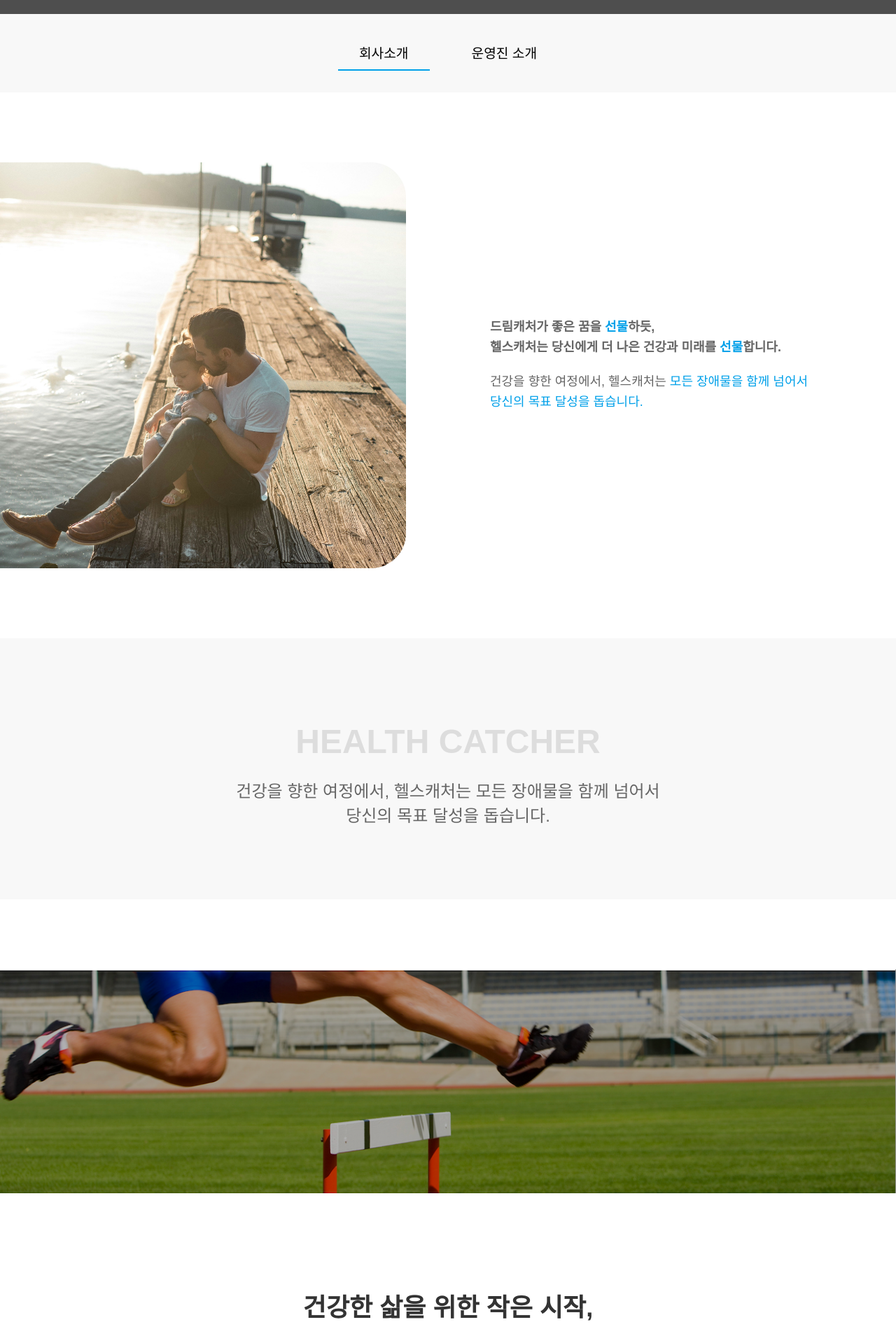
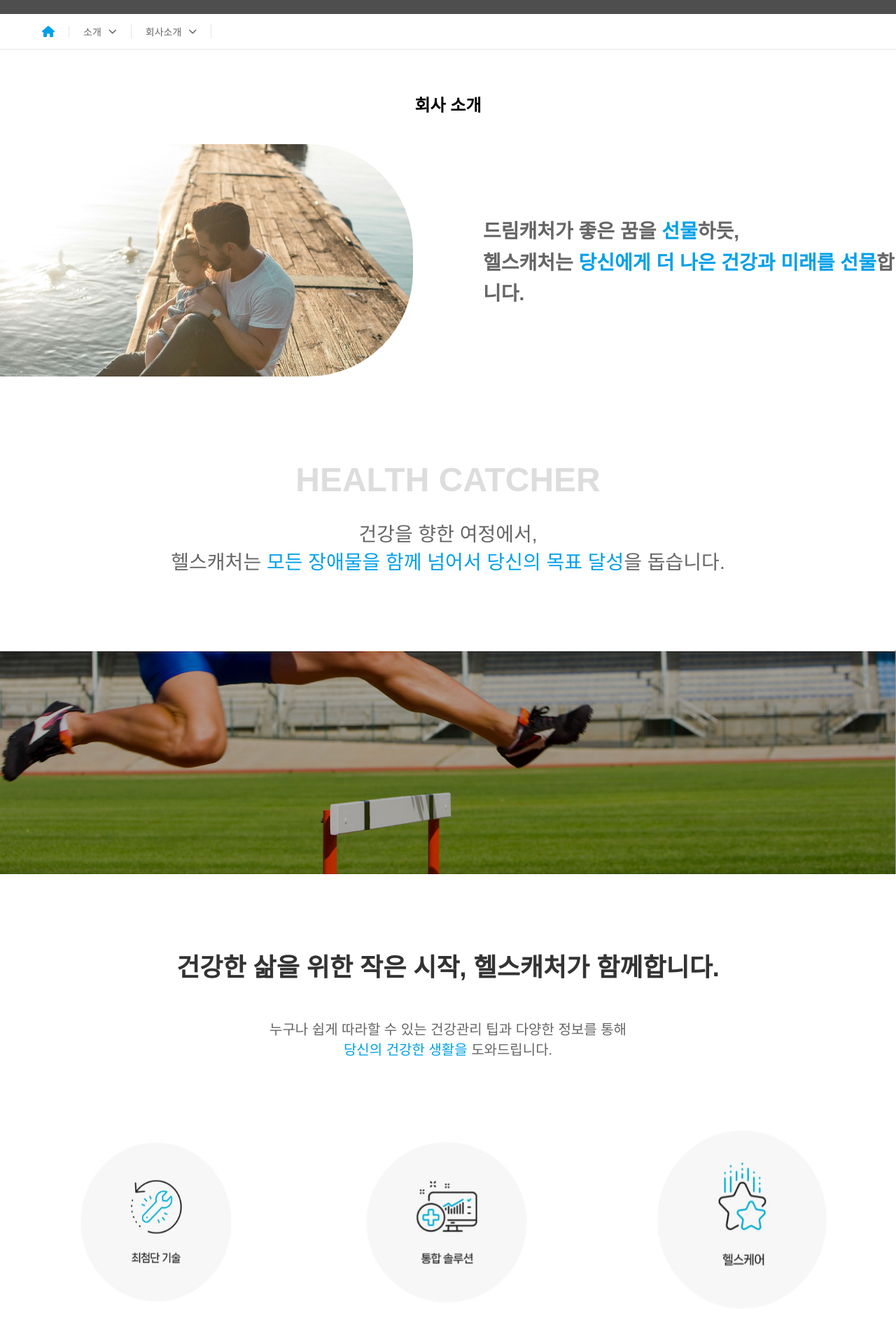
Before and after one commit to ByuN0-0/healthcatcher-web, a Vue app: page /about in a window 1280 px wide. Shown: the part 380-2279 px from the top of the page at 70% size. Built offline with nearby package versions, Linux system fonts and the light colour scheme; grey boxes are pictures that could not be loaded; a web font is replaced by a local one.

Commit message:
chore : 소개 페이지 디자인 수정

```diff
--- a/index.html
+++ b/index.html
@@ -3,6 +3,7 @@
   <head>
     <meta charset="UTF-8">
     <link rel="icon" href="/favicon.ico">
+    <link rel="stylesheet" href="https://cdnjs.cloudflare.com/ajax/libs/font-awesome/6.5.1/css/all.min.css">
     <meta name="viewport" content="width=device-width, initial-scale=1.0">
     <title>Vite App</title>
   </head>
--- a/src/components/about/CompanyIntroduction.vue
+++ b/src/components/about/CompanyIntroduction.vue
@@ -1,9 +1,10 @@
 <template>
   <section class="company-introduction">
+    <!-- 회사 소개 내용 -->
     <div class="intro-content">
       <div class="image-container">
         <div class="intro-image-wrapper">
-            <img :src="require('@/assets/introductionimage1.jpg')" alt="회사소개 이미지" class="intro-image" />
+          <img src="@/assets/introductionimage1.jpg" alt="회사소개 이미지" class="intro-image" />
         </div>
       </div>
       <div class="text-content">
@@ -12,15 +13,24 @@
           헬스캐처는 당신에게 더 나은 건강과 미래를 <span class="highlight">선물</span>합니다.
         </p>
         <p>
-            건강을 향한 여정에서, 헬스캐처는 <span class="highlight">모든 장애물을 함께 넘어서 당신의 목표 달성을 돕습니다.</span>
+          건강을 향한 여정에서, 헬스캐처는 <span class="highlight">모든 장애물을 함께 넘어서<br />
+          당신의 목표 달성을 돕습니다.</span>
         </p>
       </div>
     </div>
+
     <div class="highlight-background">
       <h1>HEALTH CATCHER</h1>
-        <p>건강을 향한 여정에서, 헬스캐처는 모든 장애물을 함께 넘어서 당신의 목표 달성을 돕습니다.</p>
+      <p>
+        건강을 향한 여정에서, 헬스캐처는 모든 장애물을 함께 넘어서<br />
+        당신의 목표 달성을 돕습니다.
+      </p>
     </div>
-      <img :src="require('@/assets/introductionimage2.jpg')" alt="운동 이미지" class="athlete-image" />
+
+    <img src="@/assets/introductionimage2.jpg" alt="운동 이미지" class="athlete-image" />
+
+    <!-- 추가 섹션 -->
+    <!-- 여기서부터 추가 콘텐츠를 정의할 수 있습니다 -->
   </section>
 </template>
 
@@ -31,6 +41,7 @@
 </script>
 
 <style scoped>
+/* 스타일 정의 */
 .intro-content {
   display: flex;
   justify-content: space-between;
@@ -61,35 +72,5 @@
   object-fit: cover;
 }
 
-  .text-content {
-    flex: 1;
-    padding-left: 60px;
-  }
-
-  .highlight-text {
-    font-size: 28px;
-    font-weight: bold;
-    color: #333;
-    margin-bottom: 30px;
-    line-height: 1.4;
-  }
-
-  .highlight-background {
-    text-align: center;
-    padding: 80px 0;
-    background-color: #f8f8f8;
-  }
-
-  .highlight-background h1 {
-    font-size: 48px;
-    font-weight: bold;
-    color: #ddd;
-    margin-bottom: 20px;
-  }
-
-  .athlete-image {
-    width: 100%;
-    height: auto;
-    margin-top: 100px;
-  }
+/* 기타 스타일 */
 </style>
--- a/src/components/about/TeamIntroduction.vue
+++ b/src/components/about/TeamIntroduction.vue
@@ -4,23 +4,12 @@
       <h2>운영진 소개</h2>
     </div>
     <div class="team-image">
-        <img :src="require('@/assets/member.jpg')" alt="운영진 이미지" />
+      <img src="@/assets/member.jpg" alt="운영진 이미지" />
     </div>
     <div class="team-content">
-        <p>
-          "헬스캐처는 <span class="highlight">열정과 도전을 바탕으로 한 청년 창업팀</span>이 이끌고 있습니다."
-        </p>
-        <p>
-          헬스캐처의 운영진은 건강과 행복을 추구하는 이들의 곁에서 늘 함께합니다. 각 분야의 경험을 바탕으로
-          건강한 삶을 위한 다양한 활동을 기획하고 운영하고 있습니다.
-        </p>
-        <p>
-          운영진은 각 분야의 전문성을 바탕으로 고객의 건강 목표를 달성할 수 있도록 최선을 다하고 있습니다.
-          우리의 팀은 헬스케어의 미래를 선도하며, 건강 관리 혁신을 이루기 위한 도전에 함께합니다.
-        </p>
-        <p>
-          고객의 건강을 위한 <span class="highlight">헌신이 곧 우리의 열정</span>입니다.
-        </p>
+      <p>"헬스캐처는 <span class="highlight">열정과 도전을 바탕으로 한 청년 창업팀</span>이 이끌고 있습니다."</p>
+      <p>헬스캐처의 운영진은 건강과 행복을 추구하는 이들의 곁에서 늘 함께합니다.</p>
+      <!-- 추가 내용 -->
     </div>
   </section>
 </template>
@@ -32,36 +21,10 @@
 </script>
 
 <style scoped>
-  .title-container {
+.team-introduction {
+  padding: 40px;
   text-align: center;
-    margin-top: 40px;
 }
 
-  .title-container h2 {
-    font-size: 2.5rem;
-    font-weight: bold;
-    color: #333;
-  }
-
-  .team-content {
-    text-align: center;
-    margin-top: 20px;
-  }
-
-  .team-image img {
-    width: 80%;
-    max-width: 400px;
-    border-radius: 10px;
-  }
-
-  .team-content p {
-    font-size: 1.2rem;
-    color: #333;
-    line-height: 1.6;
-  }
-
-  .highlight {
-    color: #00a0e9;
-    font-weight: bold;
-  }
+/* 스타일 추가 */
 </style>
--- a/src/pages/About.vue
+++ b/src/pages/About.vue
@@ -12,17 +12,48 @@
     <!-- 네비게이션 -->
     <nav class="introduction-nav">
       <ul>
-        <li
+        <li>
+          <router-link to="/" class="home-icon">
+            <i class="fas fa-home"></i>
+          </router-link>
+        </li>
+        <li class="dropdown">
+          <button class="nav-button" @click="toggleMainDropdown">
+            소개
+            <i class="fas fa-chevron-down"></i>
+          </button>
+          <ul class="dropdown-menu" v-show="isMainDropdownOpen">
+            <li><router-link to="/about">소개</router-link></li>
+            <li><router-link to="/business">사업</router-link></li>
+            <li><router-link to="/community">커뮤니티</router-link></li>
+            <li><router-link to="/contact">문의</router-link></li>
+          </ul>
+        </li>
+        <li class="dropdown">
+          <button class="nav-button" @click="toggleSubDropdown">
+            {{ isCompanyIntroduction ? "회사소개" : "운영진 소개" }}
+            <i class="fas fa-chevron-down"></i>
+          </button>
+          <ul class="dropdown-menu" v-show="isSubDropdownOpen">
+            <li>
+              <a
+                href="#"
+                @click.prevent="showCompanyIntroduction"
                 :class="{ active: isCompanyIntroduction }"
-          @click="showCompanyIntroduction"
               >
                 회사소개
+              </a>
             </li>
-        <li
+            <li>
+              <a
+                href="#"
+                @click.prevent="showTeamIntroduction"
                 :class="{ active: !isCompanyIntroduction }"
-          @click="showTeamIntroduction"
               >
                 운영진 소개
+              </a>
+            </li>
+          </ul>
         </li>
       </ul>
     </nav>
@@ -33,6 +64,9 @@
       class="company-introduction"
       id="company-introduction"
     >
+      <div class="title-container">
+        <h2>회사 소개</h2>
+      </div>
       <div class="intro-content">
         <div class="image-container">
           <div class="intro-image-wrapper">
@@ -46,15 +80,9 @@
         <div class="text-content">
           <p class="highlight-text">
             드림캐처가 좋은 꿈을 <span class="highlight">선물</span>하듯,<br />
-            헬스캐처는 당신에게 더 나은 건강과 미래를
-            <span class="highlight">선물</span>합니다.
-          </p>
-          <p>
-            건강을 향한 여정에서, 헬스캐처는
-            <span class="highlight"
-              >모든 장애물을 함께 넘어서<br />
-              당신의 목표 달성을 돕습니다.</span
-            >
+            헬스캐처는
+            <span class="highlight">당신에게 더 나은 건강과 미래를 선물</span
+            >합니다.
           </p>
         </div>
       </div>
@@ -62,8 +90,11 @@
       <div class="highlight-background">
         <h1>HEALTH CATCHER</h1>
         <p>
-          건강을 향한 여정에서, 헬스캐처는 모든 장애물을 함께 넘어서<br />
-          당신의 목표 달성을 돕습니다.
+          건강을 향한 여정에서,<br />
+          헬스캐처는
+          <span class="highlight"
+            >모든 장애물을 함께 넘어서 당신의 목표 달성</span
+          >을 돕습니다.
         </p>
       </div>
 
@@ -74,18 +105,11 @@
       />
 
       <div class="bottom-section">
-        <h2>건강한 삶을 위한 작은 시작,<br />헬스캐처가 함께합니다.</h2>
+        <h2>건강한 삶을 위한 작은 시작, 헬스캐처가 함께합니다.</h2>
         <p>
           누구나 쉽게 따라할 수 있는 건강관리 팁과 다양한 정보를 통해<br />
           <span class="highlight">당신의 건강한 생활을</span> 도와드립니다.
         </p>
-        <div class="guide-text">
-          <p>건강한 삶을 위한 작은 시작, 헬스캐처가 함께합니다.</p>
-          <p>
-            누구나 쉽게 따라할 수 있는 건강관리 팁과 다양한 정보를 통해<br />
-            당신의 건강한 생활을 도와드립니다.
-          </p>
-        </div>
         <div class="icons-section">
           <div class="icon-item">
             <img src="@/assets/icon1.jpg" alt="최첨단 기술" />
@@ -101,11 +125,13 @@
           </div>
         </div>
         <p class="caution-text">
-          헬스케어는 질병의 기술이 통합 솔루션 제공하는 헬스케어
-          선도기업입니다.<br />
-          우리의 목표는 건강관리를 위한 최적화된 서비스를 제공하여 사람들의
-          건강한 삶을 돕는 것입니다.<br />
-          헬스케어는 사용자의 건강 여정을 보다 쉽고 스마트하게 만들어갑니다.
+          헬스캐처는
+          <span class="highlight"
+            >최첨단 기술과 통합 솔루션을 제공하는 헬스케어 선도기업</span
+          >입니다.<br />
+          우리의 목표는 건강관리를 위한 혁신적인 제품과 서비스를 통해 고객이 자신의 건강상태를
+          최적으로 유지하고 항상할 수 있도록 지원하는 것 입니다.<br />
+          헬스캐처는 사용자의 건강 여정을 보다 쉽고 스마트하게 만들어갑니다.
         </p>
       </div>
     </section>
@@ -119,19 +145,19 @@
         <img src="@/assets/member.jpg" alt="운영진 이미지" />
       </div>
       <div class="team-content">
-        <p>
+        <p style="margin-bottom: 30px;">
           "헬스캐처는
           <span class="highlight">열정과 도전을 바탕으로 한 청년 창업팀</span>이
           이끌고 있습니다."
         </p>
         <p>
-          헬스캐처의 운영진은 건강과 행복을 추구하는 이들의 곁에서 늘
-          함께합니다. 각 분야의 경험을 바탕으로 건강한 삶을 위한 다양한 활동을
-          기획하고 운영하고 있습니다.
+          <strong>헬스캐처의 운영진은 건강과 행복을 추구하는 이들의 곁에서 늘
+          함께합니다.<br /> 각 분야의 경험을 바탕으로 건강한 삶을 위한 다양한 활동을
+          기획하고 운영하고 있습니다.</strong>
         </p>
         <p>
           운영진은 각 분야의 전문성을 바탕으로 고객의 건강 목표를 달성할 수
-          있도록 최선을 다하고 있습니다. 우리의 팀은 헬스케어의 미래를 선도하며,
+          있도록 최선을 다하고 있습니다.<br /> 우리의 팀은 헬스케어의 미래를 선도하며,
           건강 관리 혁신을 이루기 위한 도전에 함께합니다.
         </p>
         <p>
@@ -145,27 +171,54 @@
 
 <script>
 export default {
-  name: "IntroductionPage",
+  name: "IntroductionNav",
   data() {
     return {
-      isCompanyIntroduction: true, // 기본값은 회사소개 페이지
+      isMainDropdownOpen: false,
+      isSubDropdownOpen: false,
+      isCompanyIntroduction: true, // 기본값 추가
     };
   },
   methods: {
+    toggleMainDropdown() {
+      this.isMainDropdownOpen = !this.isMainDropdownOpen;
+      this.isSubDropdownOpen = false;
+    },
+    toggleSubDropdown() {
+      this.isSubDropdownOpen = !this.isSubDropdownOpen;
+      this.isMainDropdownOpen = false;
+    },
     showCompanyIntroduction() {
       this.isCompanyIntroduction = true;
+      this.isSubDropdownOpen = false;
+      this.currentSection = "회사소개";
       this.scrollToSection("company-introduction");
     },
     showTeamIntroduction() {
       this.isCompanyIntroduction = false;
+      this.isSubDropdownOpen = false;
+      this.currentSection = "운영진 소개";
       this.scrollToSection("team-introduction");
     },
     scrollToSection(sectionId) {
+      this.isSubDropdownOpen = false;
       const section = document.getElementById(sectionId);
       if (section) {
         section.scrollIntoView({ behavior: "smooth" });
       }
     },
+  },
+  // 드롭다운 외부 클릭시 닫기
+  mounted() {
+    document.addEventListener("click", (e) => {
+      if (!this.$el.contains(e.target)) {
+        this.isMainDropdownOpen = false;
+        this.isSubDropdownOpen = false;
+      }
+    });
+  },
+  beforeDestroy() {
+    document.removeEventListener("click", this.closeDropdowns);
   },
 };
 </script>
@@ -209,41 +262,104 @@ export default {
 
 /* 네비게이션 */
 .introduction-nav {
-  text-align: center;
-  background-color: #f8f8f8;
+  background-color: white;
   padding: 15px 0;
+  border-bottom: 1px solid #e5e5e5;
 }
 
 .introduction-nav ul {
+  display: flex;
+  align-items: center;
+  gap: 0;
   list-style: none;
   padding: 0;
-  display: flex;
-  justify-content: center;
-  gap: 30px;
+  margin: 0;
+  max-width: 1200px;
+  margin: 0 auto;
 }
 
-.introduction-nav ul li {
-  cursor: pointer;
-  padding: 10px 30px;
-  font-size: 1.2rem;
-  border-bottom: 2px solid transparent;
-  transition: border-color 0.3s;
+.home-icon {
+  display: flex;
+  align-items: center;
+  color: #00a0e9;
+  text-decoration: none;
+  font-size: 16px;
+  padding: 0 20px;
+  border-right: 1px solid #e5e5e5;
 }
 
-.introduction-nav ul li.active {
-  border-bottom: 2px solid #00a0e9;
+.home-icon i {
+  color: #00a0e9;
 }
 
-/* 회사소개 타이틀 */
+.nav-button {
+  background: none;
+  border: none;
+  padding: 0 20px;
+  height: 20px;
+  font-size: 14px;
+  color: #666;
+  cursor: pointer;
+  transition: color 0.3s ease;
+  position: relative;
+  border-right: 1px solid #e5e5e5;
+  display: flex;
+  align-items: center;
+  gap: 5px;
+}
+
+.nav-button:hover {
+  color: #00a0e9;
+}
+
+.nav-button i {
+  font-size: 12px;
+  margin-left: 5px;
+}
+
+.dropdown {
+  position: relative;
+}
+
+.dropdown-menu {
+  position: absolute;
+  top: 100%;
+  left: 0;
+  background: white;
+  border: 1px solid #e5e5e5;
+  border-top: none;
+  min-width: 150px;
+  display: flex;
+  flex-direction: column;
+  gap: 0;
+  padding: 5px 0;
+  box-shadow: 0 2px 5px rgba(0, 0, 0, 0.1);
+  z-index: 1000;
+}
+
+.dropdown-menu li {
+  padding: 0;
+}
+
+.dropdown-menu a {
+  display: block;
+  padding: 8px 20px;
+  color: #666;
+  text-decoration: none;
+  font-size: 14px;
+  transition: background-color 0.3s, color 0.3s;
+}
+
+.dropdown-menu a:hover {
+  background-color: #f5f5f5;
+  color: #00a0e9;
+}
+
+/* 타이틀 컨테이너 */
 .title-container {
   text-align: center;
-  margin-top: 40px;
-}
-
-.title-container h2 {
-  font-size: 2.5rem;
-  font-weight: bold;
-  color: #333;
+  margin-top: 60px; /* 타이틀 위치 통일을 위한 여백 */
+  margin-bottom: 40px;
 }
 
 /* 회사소개 섹션 */
@@ -251,21 +367,15 @@ export default {
   display: flex;
   justify-content: space-between;
   align-items: center;
-  padding: 100px 0;
-}
-
-.image-container {
-  flex: 1;
-  max-width: 50%;
-  padding-right: 60px;
 }
 
 .intro-image-wrapper {
   width: 100%;
-  padding-top: 100%;
+  padding-top: 56.25%; /* 16:9 비율 */
   position: relative;
-  border-radius: 0 50px 50px 0;
+  border-radius: 0 150px 150px 0;
   overflow: hidden;
+  max-height: 400px; /* 높이 제한 추가 */
 }
 
 .intro-image {
@@ -275,6 +385,12 @@ export default {
   width: 100%;
   height: 100%;
   object-fit: cover;
+}
+
+.image-container {
+  flex: 1;
+  max-width: 50%; /* 이미지 최대 너비 제한 */
+  margin-right: 40px;
 }
 
 .text-content {
@@ -291,7 +407,7 @@ export default {
 }
 
 .text-content p {
-  font-size: 18px;
+  font-size: 28px;
   color: #666;
   margin-bottom: 20px;
   line-height: 1.6;
@@ -304,7 +420,6 @@ export default {
 .highlight-background {
   text-align: center;
   padding: 80px 0;
-  background-color: #f8f8f8;
 }
 
 .highlight-background h1 {
@@ -315,30 +430,29 @@ export default {
 }
 
 .highlight-background p {
-  font-size: 24px;
+  font-size: 28px;
   color: #666;
 }
 
 .athlete-image {
   width: 100%;
   height: auto;
-  margin-top: 100px;
 }
 
 .bottom-section {
   text-align: center;
-  padding: 100px 0;
 }
 
 .bottom-section h2 {
   font-size: 36px;
   font-weight: bold;
   color: #333;
-  margin-bottom: 20px;
+  margin-bottom: 50px;
+  margin-top: 100px;
 }
 
 .bottom-section p {
-  font-size: 18px;
+  font-size: 20px;
   color: #666;
   margin-bottom: 40px;
 }
@@ -356,9 +470,11 @@ export default {
 
 .icons-section {
   display: flex;
-  justify-content: center;
-  gap: 80px;
-  margin-top: 60px;
+  justify-content: space-around;
+  align-items: center;
+  max-width: 1200px;
+  margin: 80px auto;
+  gap: 60px;
 }
 
 .icon-item {
@@ -366,13 +482,13 @@ export default {
 }
 
 .icon-item img {
-  width: 80px;
-  height: 80px;
+  width: 300px;
+  height: 300px;
   margin-bottom: 20px;
 }
 
 .icon-item p {
-  font-size: 18px;
+  font-size: 20px;
   color: #333;
   font-weight: bold;
 }
@@ -385,9 +501,19 @@ export default {
 }
 
 /* 운영진 소개 섹션 */
-.team-introduction {
-  padding: 40px;
-  text-align: center;
+
+.team-image {
+  display: flex;
+  justify-content: center;
+  align-items: center;
+  margin: 40px auto;
+  max-width: 1200px;
+}
+
+.team-image img {
+  width: 100%;
+  height: auto;
+  object-fit: cover;
 }
 
 .team-introduction .team-content {
@@ -396,7 +522,7 @@ export default {
 }
 
 .team-content p {
-  font-size: 1.2rem;
+  font-size: 18px;
   color: #333;
   line-height: 1.6;
 }
```
Also changed, not shown: src/components/about/HeroSection.vue (+3 -23 lines), src/components/about/IntroductionNav.vue (+4 -12 lines). Lines whose indentation alone changed are shown as unchanged.
